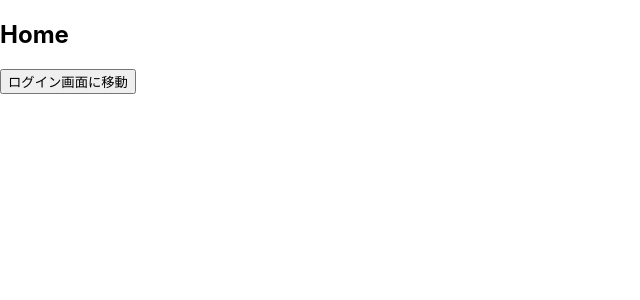
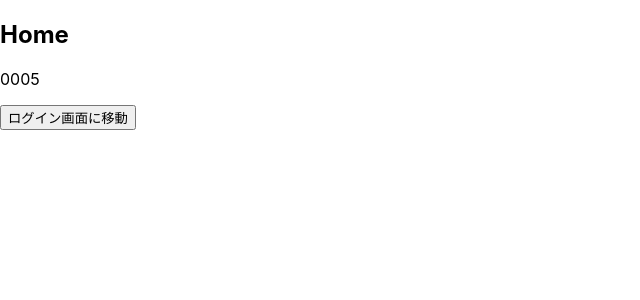
Before and after one commit to ToshifumiIde/React_ECSite, a React (Create React App) app: page /login in a window 1280 px wide. Both pictures are taken after a click on the button "ログインする". Shown: the top 300 px of the page, without its empty margins (0-640 px from the left). Built offline with nearby package versions, Linux system fonts and the light colour scheme.

Commit message:
create selectors.js

```diff
--- /dev/null
+++ b/src/reducks/users/selectors.js
@@ -0,0 +1,9 @@
+import { createSelector } from "reselect";
+
+const usersSelector = (state) => state.users;
+
+export const getUserId = createSelector(
+  [usersSelector],
+  state => state.uid
+);
+//第二引数では、state.usersの中のuidを取得している
--- a/src/templates/Home.jsx
+++ b/src/templates/Home.jsx
@@ -1,9 +1,17 @@
 import React from "react";
+import { getUserId } from "../reducks/users/selectors";
+import { useSelector } from "react-redux";
 
 const Home = () => {
+  //store全体のstateをselectorとして取得する
+  const selector = useSelector((state) => state);
+  //getUserIdにはstore全体のstateを渡す
+  const uid = getUserId(selector);
+
   return (
     <>
       <h2>Home</h2>
+      <p>{uid}</p>
       <button onClick={() => {}}>ログイン画面に移動</button>
     </>
   );
--- a/src/templates/Login.jsx
+++ b/src/templates/Login.jsx
@@ -1,15 +1,24 @@
 import React from "react";
 import { useDispatch, useSelector } from "react-redux";
 import { push } from "connected-react-router";
+import { signInAction } from "../reducks/users/actions";
 
 const Login = () => {
   const dispatch = useDispatch();
-  const selector = useSelector((state) => state);
-  console.log(selector);
+  // const selector = useSelector((state) => state);
+  //selectorの情報を取得するにはuserSelector()メソッドにてstateを取得する必要がある
+  // console.log(selector);
   return (
     <div>
       <h2>ログイン</h2>
-      <button onClick={() => dispatch(push('/'))}>ログインする</button>
+      <button
+        onClick={() => {
+          dispatch(signInAction({ uid: "0005", username: "torahack" }));
+          dispatch(push("/"));
+        }}
+      >
+        ログインする
+      </button>
     </div>
   );
 };
```
